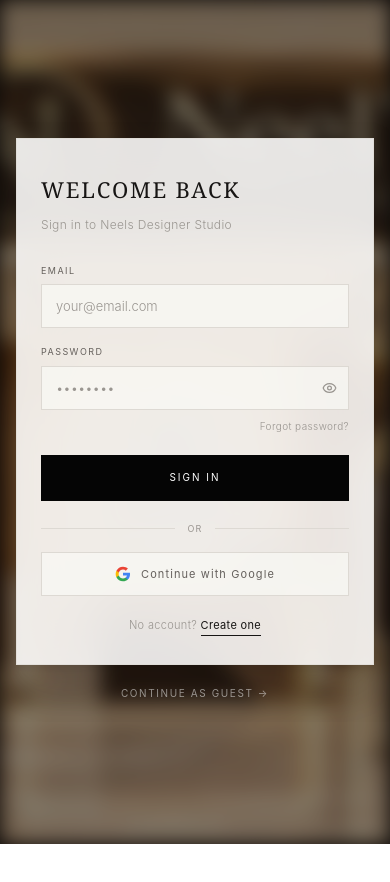
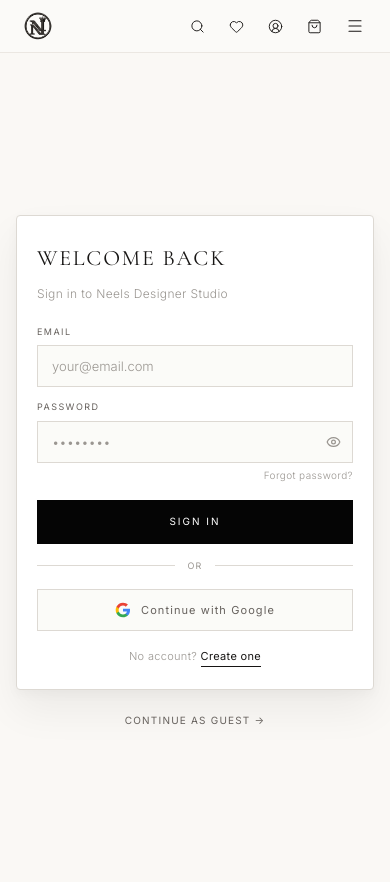
Before and after one commit to rihan-mdk/Neels, a Next.js app: page /intro in a window 390 px wide. Shown: the top 882 px of the page. Before the commit the page ends 844 px from the top, so only its background shows below. Built offline with nearby package versions, Linux system fonts and the light colour scheme.

Commit message:
3rd commit

```diff
--- a/src/app/intro/page.module.css
+++ b/src/app/intro/page.module.css
@@ -1,98 +1,56 @@
-/* ── Intro Page ── */
+/* ── Intro / Login Page Layout ── */
 .intro {
-  position: fixed;
-  inset: 0;
+  min-height: 100vh;
   width: 100%;
-  height: 100%;
-  overflow: hidden;
-  background: #0e0b09;
+  background-color: #FAF8F5;
   display: flex;
   align-items: center;
   justify-content: center;
-  z-index: 9999;
-}
-
-/* ── Shop front image ── */
-.imageWrap {
-  position: absolute;
-  inset: 0;
-  opacity: 0;
-  transition: opacity 1.2s cubic-bezier(0.16, 1, 0.3, 1);
-}
-
-.imageVisible {
-  opacity: 1;
-}
-
-.image {
-  object-fit: cover;
-  object-position: center;
-  transition: filter 0.9s cubic-bezier(0.16, 1, 0.3, 1);
-}
-
-/* Blur kicks in when form appears */
-.imageBlurred {
-  filter: blur(10px) brightness(0.75) saturate(0.85);
-}
-
-/* Bottom gradient overlay */
-.overlay {
-  position: absolute;
-  inset: 0;
-  background: linear-gradient(
-    135deg,
-    rgba(10, 7, 5, 0.1) 0%,
-    rgba(10, 7, 5, 0.05) 50%,
-    rgba(10, 7, 5, 0.1) 100%
-  );
-  transition: background 0.9s ease;
-}
-
-/* Overlay darkens slightly when form shows */
-.overlayDark {
-  background: rgba(10, 7, 5, 0.32);
+  padding: 40px 20px;
 }
 
 /* ── Form wrapper — centered ── */
 .formWrap {
-  position: relative;
-  z-index: 10;
   display: flex;
   flex-direction: column;
   align-items: center;
   gap: 20px;
-  padding: 24px;
   width: 100%;
-  max-width: 480px;
-  /* Allow scroll on very small screens */
-  max-height: 100vh;
-  overflow-y: auto;
+  max-width: 440px;
 }
 
 /* ── Guest button ── */
 .guestBtn {
   background: none;
   border: none;
-  color: rgba(255, 255, 255, 0.55);
+  color: var(--color-secondary, #66615D);
   font-family: var(--font-sans);
-  font-size: 10px;
+  font-size: 11px;
   font-weight: 400;
-  letter-spacing: 0.16em;
+  letter-spacing: 0.14em;
   text-transform: uppercase;
   cursor: pointer;
-  transition: color 0.2s ease;
-  padding: 4px 0;
+  transition: color 0.2s ease, opacity 0.2s ease;
+  padding: 6px 12px;
 }
 
 .guestBtn:hover {
-  color: rgba(255, 255, 255, 0.9);
+  color: var(--color-text, #171514);
+  opacity: 0.8;
 }
 
 /* ── Mobile ── */
 @media (max-width: 480px) {
+  .intro {
+    padding: 24px 16px;
+  }
+
   .formWrap {
-    padding: 16px;
     gap: 16px;
-    justify-content: center;
+  }
+
+  .guestBtn {
+    font-size: 10px;
+    letter-spacing: 0.12em;
   }
 }
--- a/src/app/intro/page.tsx
+++ b/src/app/intro/page.tsx
@@ -1,52 +1,21 @@
 "use client";
 
-import React, { useEffect, useState } from "react";
-import Image from "next/image";
+import React from "react";
 import { useRouter } from "next/navigation";
-import { motion, AnimatePresence } from "framer-motion";
+import { motion } from "framer-motion";
 import { AuthForm } from "@/components/ui/AuthForm";
 import styles from "./page.module.css";
 
 export default function IntroPage() {
-  const [imageVisible, setImageVisible] = useState(false);
-  const [formVisible, setFormVisible] = useState(false);
   const router = useRouter();
-
-  useEffect(() => {
-    // Shop front fades in on load
-    const imgTimer = setTimeout(() => setImageVisible(true), 80);
-    // After 1.5s, blur background + fade in auth form
-    const formTimer = setTimeout(() => setFormVisible(true), 1500);
-    return () => {
-      clearTimeout(imgTimer);
-      clearTimeout(formTimer);
-    };
-  }, []);
 
   return (
     <div className={styles.intro}>
-      {/* ── Full-screen shop front ── */}
-      <div className={`${styles.imageWrap} ${imageVisible ? styles.imageVisible : ""}`}>
-        <Image
-          src="/shop-front.jpeg"
-          alt="Neels Designer Studio — Our Store"
-          fill
-          priority
-          className={`${styles.image} ${formVisible ? styles.imageBlurred : ""}`}
-          sizes="100vw"
-        />
-        {/* Gradient overlay — always present for depth */}
-        <div className={`${styles.overlay} ${formVisible ? styles.overlayDark : ""}`} />
-      </div>
-
-      {/* ── Auth form — fades in after 1.5s ── */}
-      <AnimatePresence>
-        {formVisible && (
       <motion.div
         className={styles.formWrap}
-            initial={{ opacity: 0, y: 24 }}
+        initial={{ opacity: 0, y: 16 }}
         animate={{ opacity: 1, y: 0 }}
-            transition={{ duration: 0.7, ease: [0.16, 1, 0.3, 1] }}
+        transition={{ duration: 0.5, ease: [0.16, 1, 0.3, 1] }}
       >
         <AuthForm />
 
@@ -54,13 +23,11 @@
         <button
           type="button"
           className={styles.guestBtn}
-              onClick={() => router.push("/home")}
+          onClick={() => router.push("/")}
         >
           Continue as Guest →
         </button>
       </motion.div>
-        )}
-      </AnimatePresence>
     </div>
   );
 }
--- a/src/app/layout.tsx
+++ b/src/app/layout.tsx
@@ -56,6 +56,10 @@
         <meta name="viewport" content="width=device-width, initial-scale=1" />
         <link rel="preconnect" href="https://fonts.googleapis.com" />
         <link rel="preconnect" href="https://fonts.gstatic.com" crossOrigin="anonymous" />
+        <link
+          href="https://fonts.googleapis.com/css2?family=Cormorant+Garamond:ital,wght@0,300;0,400;0,500;0,600;1,300;1,400;1,500&family=Inter:wght@300;400;500&display=swap"
+          rel="stylesheet"
+        />
       </head>
       <body>
         <LenisProvider>
--- /dev/null
+++ b/src/app/login/page.tsx
@@ -0,0 +1,3 @@
+import IntroPage from '../intro/page';
+
+export default IntroPage;
--- a/src/app/profile/page.tsx
+++ b/src/app/profile/page.tsx
@@ -57,6 +57,9 @@
             <p className={styles.eyebrow}>Member Since 2026</p>
             <h1 className={styles.name}>Neels Studio</h1>
             <p className={styles.email}>studio@neelsdesignerstudio.com</p>
+            <Link href="/login" style={{ fontSize: '12px', letterSpacing: '0.08em', textTransform: 'uppercase', color: 'var(--color-gold)', marginTop: '8px', display: 'inline-block', textDecoration: 'underline' }}>
+              Sign Out / Switch Account →
+            </Link>
           </div>
         </div>
 
--- a/src/components/layout/Footer.tsx
+++ b/src/components/layout/Footer.tsx
@@ -38,7 +38,7 @@
         {/* Top */}
         <div className={styles.top}>
           <div className={styles.brand}>
-            <Link href="/home" className={styles.logo} aria-label="Neels Designer Studio — Home">
+            <Link href="/" className={styles.logo} aria-label="Neels Designer Studio — Home">
               <Image
                 src="/logo-black.png"
                 alt="Neels Designer Studio Logo"
--- a/src/components/layout/Header.tsx
+++ b/src/components/layout/Header.tsx
@@ -108,7 +108,7 @@
         <div className={styles.bar}>
 
           {/* ── LEFT: Logo (Icon Only) ──────────────── */}
-          <Link href="/home" className={styles.logo} aria-label="Neels Designer Studio — Home">
+          <Link href="/" className={styles.logo} aria-label="Neels Designer Studio — Home">
             <Image
               src="/logo-black.png"
               alt="Neels Designer Studio Logo"
--- a/src/components/ui/AuthForm.module.css
+++ b/src/components/ui/AuthForm.module.css
@@ -1,14 +1,12 @@
 /* ── Card ── */
 .card {
-  background: rgba(255, 255, 255, 0.88);
-  backdrop-filter: blur(20px) saturate(180%);
-  -webkit-backdrop-filter: blur(20px) saturate(180%);
-  border: 1px solid rgba(221, 217, 211, 0.6);
+  background: #ffffff;
+  border: 1px solid var(--color-border, #DDD9D3);
   width: 100%;
   max-width: 420px;
   box-shadow:
-    0 4px 6px rgba(5, 5, 5, 0.04),
-    0 24px 48px rgba(5, 5, 5, 0.14);
+    0 4px 12px rgba(23, 21, 20, 0.03),
+    0 20px 40px rgba(23, 21, 20, 0.06);
   overflow: hidden;
   min-height: 420px;
 }
@@ -356,7 +354,28 @@
 
 /* ── Mobile ── */
 @media (max-width: 480px) {
+  .card {
+    min-height: auto;
+    border-radius: 4px;
+  }
   .view {
-    padding: 32px 24px 28px;
+    padding: 24px 20px 22px;
+  }
+  .heading {
+    margin-bottom: 20px;
+  }
+  .form {
+    gap: 12px;
+    margin-bottom: 14px;
+  }
+  .input {
+    height: 42px;
+  }
+  .primaryBtn {
+    height: 44px;
+  }
+  .googleBtn {
+    height: 42px;
+    margin-bottom: 16px;
   }
 }
--- a/src/components/ui/AuthForm.tsx
+++ b/src/components/ui/AuthForm.tsx
@@ -121,7 +121,7 @@
     // Simulate auth — replace with real auth call
     await new Promise((r) => setTimeout(r, 1200));
     setLoading(false);
-    router.push("/home");
+    router.push("/");
   };
 
   return (
@@ -230,7 +230,7 @@
     setError(null);
     await new Promise((r) => setTimeout(r, 1200));
     setLoading(false);
-    router.push("/home");
+    router.push("/");
   };
 
   return (
--- a/src/styles/globals.css
+++ b/src/styles/globals.css
@@ -4,8 +4,6 @@
    NEELSH — Global Design System
    Contemporary Indian Couture
    ============================================================ */
-
-@import url('https://fonts.googleapis.com/css2?family=Cormorant+Garamond:ital,wght@0,300;0,400;0,500;0,600;1,300;1,400;1,500&family=Inter:wght@300;400;500&display=swap');
 
 /* ============================================================
    CSS CUSTOM PROPERTIES — Design Tokens
```
Also changed, not shown: src/app/home/page.tsx (+3 -58 lines), src/app/page.tsx (+57 -4 lines). Lines whose indentation alone changed are shown as unchanged.
